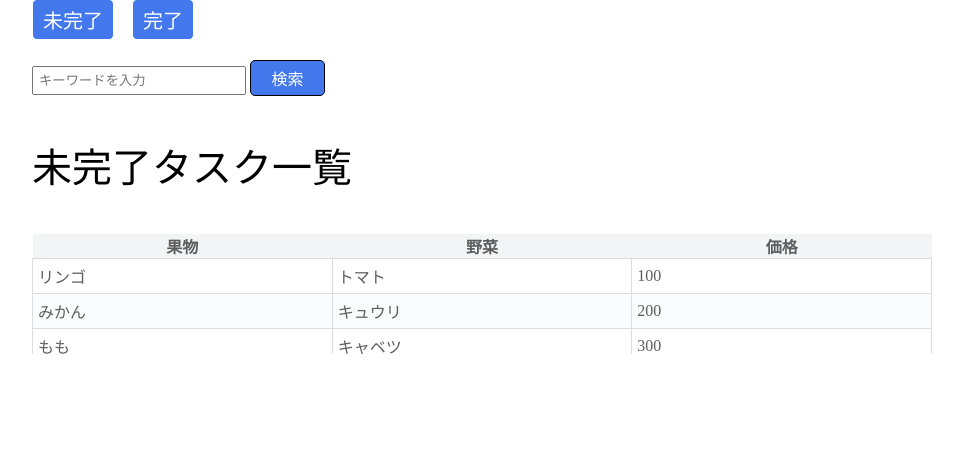
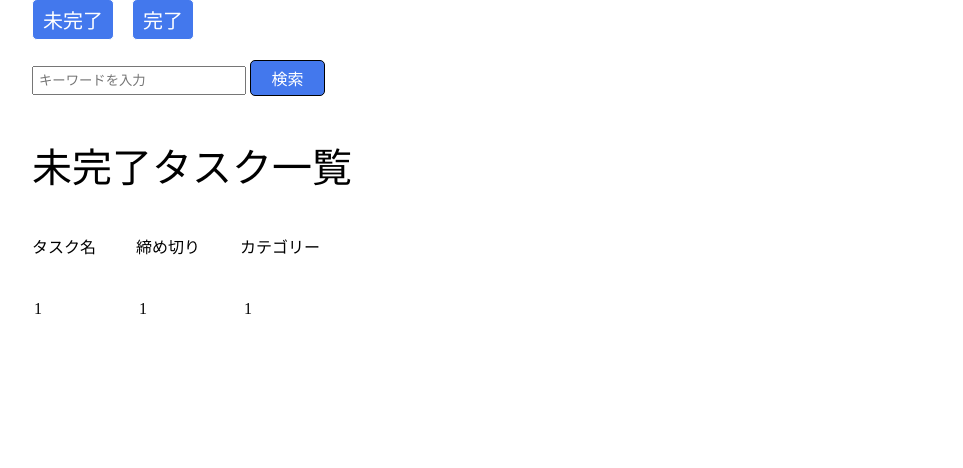
Before and after one commit to papu0917/php-mysql, a PHP site: page / in a window 1280 px wide. Shown: the part 151-619 px from the top of the page, without its empty margins (158-1121 px from the left). Run offline with PHP 8.4, Linux system fonts and the light colour scheme.

Commit message:
index.php表示の追加

```diff
--- a/index.php
+++ b/index.php
@@ -18,7 +18,6 @@
         </div>
     </div>
     <div id="content">
-        <div class="content">
         <div class="main">
             <div class="box">
                 <div class="uncomplete-button"><a href="">未完了</a></div>
@@ -31,49 +30,22 @@
                 </form>
             </div>
             <h2 class="title">未完了タスク一覧</h2>
-                <div class="vertical-scroll-table">
-                    <table>
-                        <thead>
+            <div class="title-list">
+                <ul>
+                    <li>タスク名</a></li>
+                    <li>締め切り</a></li>
+                    <li>カテゴリー</a></li>
+                </ul>
+            </div>
+
+            <div>
+                <table class="ltable-ist">
                     <tr>
-                                <th>果物</th>
-                                <th>野菜</th>
-                                <th>価格</th>
+                        <td>1</td>
+                        <td>1</td>
+                        <td>1</td>
                     </tr>
-                        </thead>
-                        <tbody>
-                            <tr>
-                                <td>リンゴ</td>
-                                <td>トマト</td>
-                                <td>100</td>
-                            </tr>
-                            <tr>
-                                <td>みかん</td>
-                                <td>キュウリ</td>
-                                <td>200</td>
-                            </tr>
-                            <tr>
-                                <td>もも</td>
-                                <td>キャベツ</td>
-                                <td>300</td>
-                            </tr>
-                            <tr>
-                                <td>スイカ</td>
-                                <td>人参</td>
-                                <td>400</td>
-                            </tr>
-                            <tr>
-                                <td>オレンジ</td>
-                                <td>大根</td>
-                                <td>500</td>
-                            </tr>
-                            <tr>
-                                <td>ぶどう</td>
-                                <td>レタス</td>
-                                <td>600</td>
-                            </tr>
-                        <tbody>
                 </table>
-                </div>
             </div>
         </div>
     </div>
--- a/style.css
+++ b/style.css
@@ -89,27 +89,16 @@
 }
 
 /* table */
-.vertical-scroll-table{
-	color: #5e5e5e;
-    max-height: 120px;
-	overflow: auto;
-	overflow-x: hidden;
+#content .main .title-list ul {
+list-style: none;
 }
-.vertical-scroll-table table{
-	width: 100%;
-	border-collapse: collapse;
-	border-spacing: 0;
+#content .main .title-list li {
+float: left;
+margin: 0px 40px 40px 0px;
 }
-.vertical-scroll-table table thead tr{
-	font-weight: bold;
-	text-align: center;
-	background-color: #f3f4f5;
+#content .main .ltable-ist {
+    clear: both;
 }
-.vertical-scroll-table table tbody tr:nth-child(even){
-	background-color: #fafbfc;
+#content .main .ltable-ist td {
+    padding: 0px 95px 0px 0px;
 }
-.vertical-scroll-table table td{
-	width: 33%;
-	padding: 5px;
-	border: 1px solid #ddd;
-}
```
Lines whose indentation alone changed are shown as unchanged.
